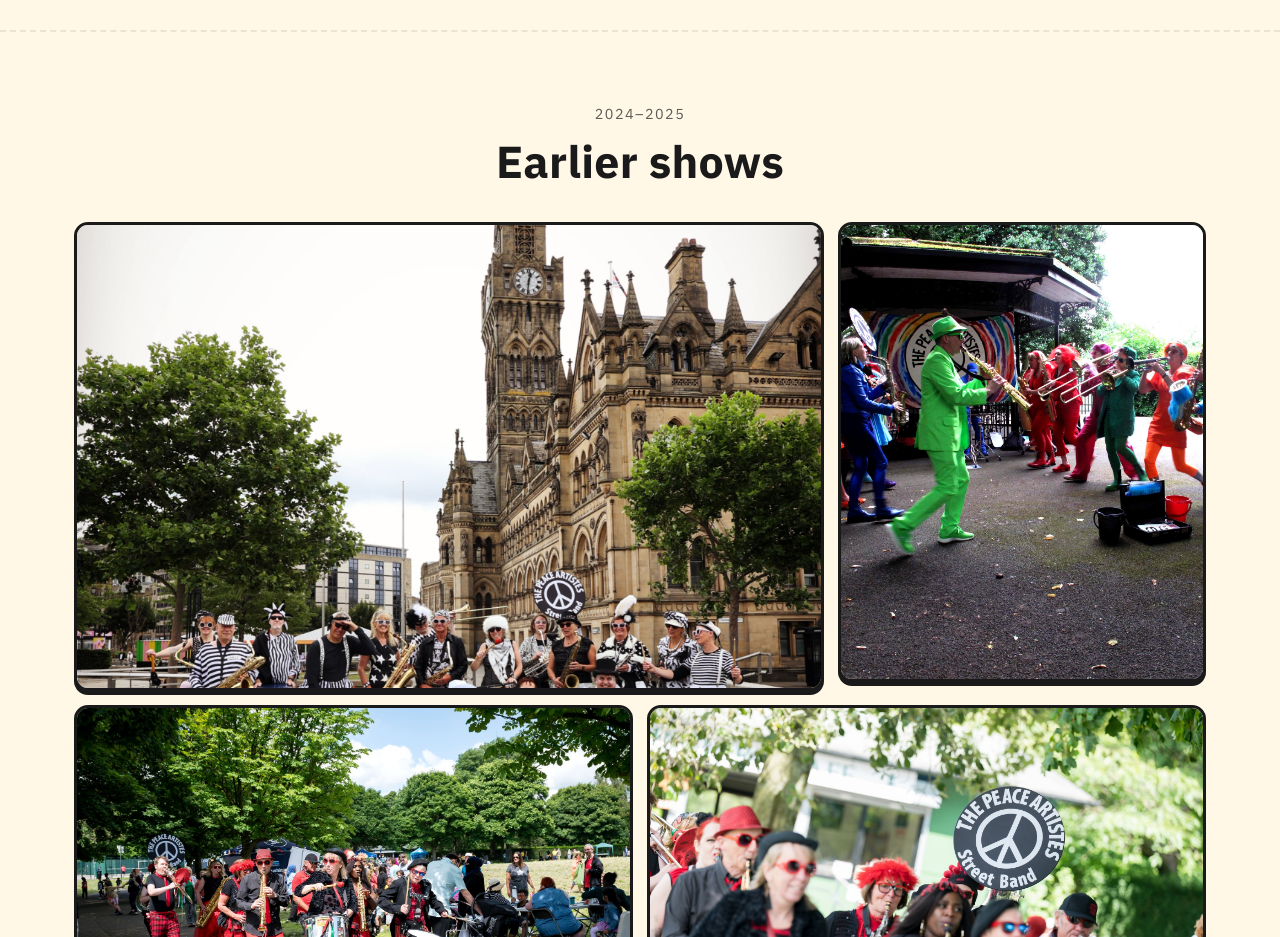
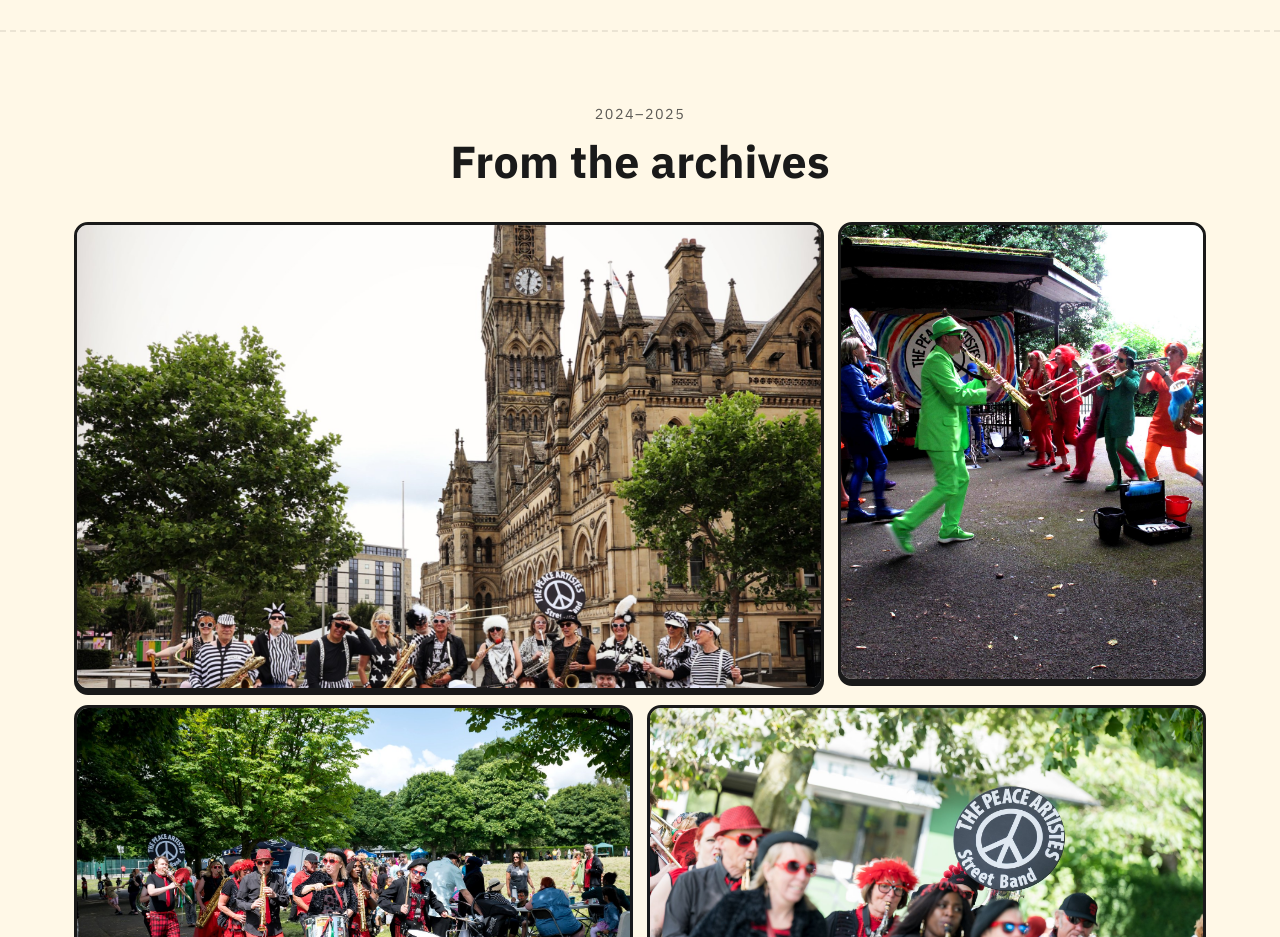
Before and after one commit to K10hrn/peace-artistes-site, a plain HTML site: page photos.html in a window 1280 px wide. Shown: the part 1600-2537 px from the top of the page. Drawn offline with Linux system fonts and the light colour scheme.

Commit message:
Reword Photos section heading: "Earlier shows" -> "From the archives"
Co-Authored-By: Claude Opus 4.7 (1M context) <noreply@anthropic.com>

```diff
--- a/photos.html
+++ b/photos.html
@@ -69,7 +69,7 @@
     <div class="container">
       <div class="photo-section__head">
         <div class="meta">2024–2025</div>
-        <h2>Earlier shows</h2>
+        <h2>From the archives</h2>
       </div>
       <div class="photo-grid">
         <div class="pg size-l"><img src="assets/city-hall.jpg" alt="Group portrait of The Peace Artistes in striped costumes outside Bradford City Hall, Bradford Lit. Fest 2025"></div>
```
